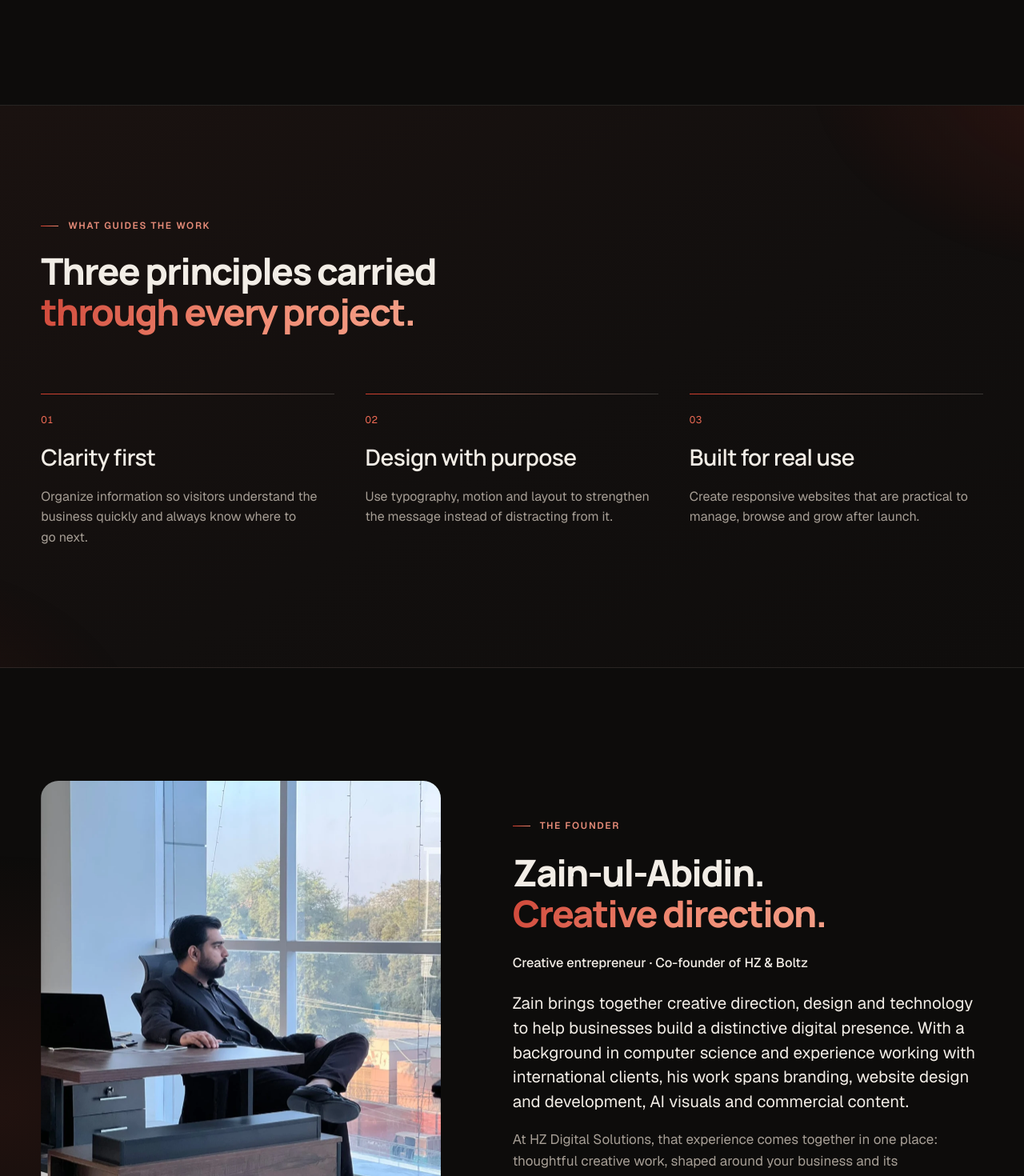
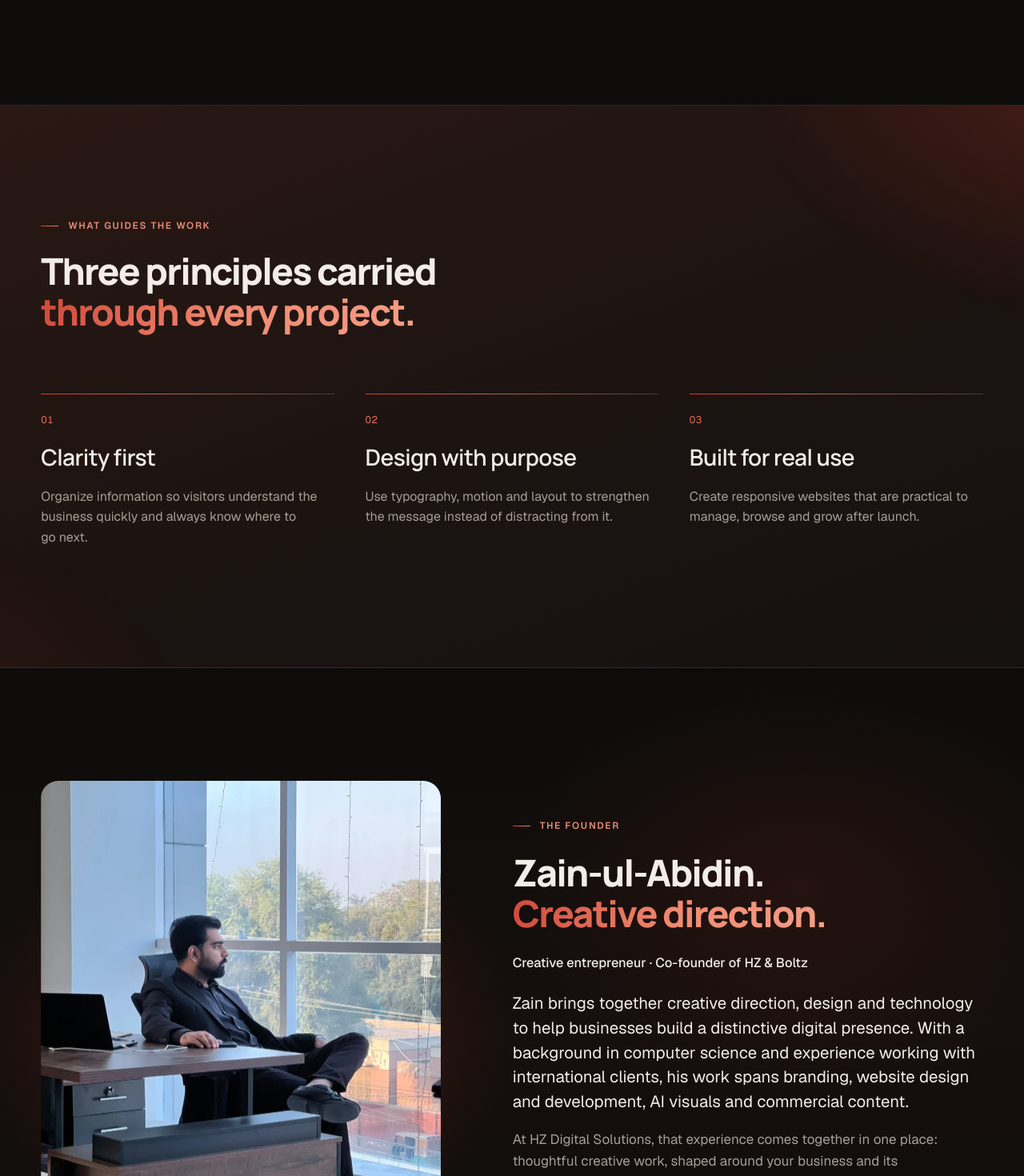
Before and after one commit to Shadow-134-code/digital, a Next.js app: page /about in a window 1280 px wide. Shown: the part 1440-2910 px from the top of the page at 80% size. Built offline with nearby package versions, Linux system fonts and the light colour scheme.

Commit message:
Quicker, calmer animation and clearer section backgrounds
Entrances and scroll reveals are shorter and travel less, especially on phones.
The looping card sheen and spinning star are removed. The Services section is
warmer and the founder section gets a red glow around the portrait.

```diff
--- a/app/globals.css
+++ b/app/globals.css
@@ -5,7 +5,7 @@
 /* ---------- Tokens ---------- */
 :root {
   --bg: #0d0c0b;
-  --bg-raised: #141210;
+  --bg-raised: #171312;
   --panel: #1b1816;
   --panel-hover: #221e1b;
   --line: rgba(242, 236, 228, 0.09);
@@ -129,7 +129,7 @@ em { font-style: normal; color: var(--muted); }
 }
 .label-index, .principle-num, .service-num, .step-num, .legal-num, .menu-index, .flow span { font-variant-numeric: tabular-nums; }
 .label::before { content: ''; width: 22px; height: 1px; background: linear-gradient(90deg, var(--accent), #f08a72); }
-[data-reveal].label::before, [data-reveal] > .label::before { transform-origin: left; transition: transform 1s var(--ease-out) calc(var(--d) + .15s); }
+[data-reveal].label::before, [data-reveal] > .label::before { transform-origin: left; transition: transform .7s var(--ease-out) calc(var(--d) + .1s); }
 [data-reveal][data-state="wait"].label::before { transform: scaleX(0); }
 .label-index { color: var(--accent-text); }
 .label:has(.label-index)::before { display: none; }
@@ -288,26 +288,26 @@ p { color: var(--muted); text-wrap: pretty; }
 }
 
 /* Hero content: animates on load and on every page change. */
-.enter-lines .ln > span { animation: line-up 1.1s var(--ease-out) both; animation-delay: calc(0.08s + var(--i) * 0.09s); }
-.enter { animation: fade-up 0.9s var(--ease-out) 0.05s both; }
-.enter-late { animation-delay: 0.38s; }
-.enter-media { animation: media-in 1.3s var(--ease-out) 0.3s both; }
+.enter-lines .ln > span { animation: line-up 0.8s var(--ease-out) both; animation-delay: calc(0.05s + var(--i) * 0.07s); }
+.enter { animation: fade-up 0.7s var(--ease-out) 0.05s both; }
+.enter-late { animation-delay: 0.25s; }
+.enter-media { animation: media-in 0.85s var(--ease-out) 0.2s both; }
 @keyframes line-up { from { transform: translateY(105%); } to { transform: none; } }
-@keyframes fade-up { from { opacity: 0; transform: translateY(18px); } to { opacity: 1; transform: none; } }
-@keyframes media-in { from { opacity: 0; transform: translateY(40px) scale(0.98); } to { opacity: 1; transform: none; } }
+@keyframes fade-up { from { opacity: 0; transform: translateY(14px); } to { opacity: 1; transform: none; } }
+@keyframes media-in { from { opacity: 0; transform: translateY(24px) scale(0.985); } to { opacity: 1; transform: none; } }
 
 /* Scroll reveals (states set by app/template.jsx). */
 /* "now" = already on screen at page load: plays the CSS entrance. "wait" -> "in" = revealed on scroll. */
 [data-reveal] { --d: 0s; }
-[data-reveal]:is(:not([data-state]), [data-state="now"]):not([data-reveal="mask"]) { animation: reveal-up 1s var(--ease-out) calc(0.2s + var(--d)) both; }
-[data-reveal="mask"]:is(:not([data-state]), [data-state="now"]) .ln > span { animation: line-up 1.05s var(--ease-out) both; animation-delay: calc(0.15s + var(--d) + var(--i) * 0.09s); }
-@keyframes reveal-up { from { opacity: 0; translate: 0 44px; } to { opacity: 1; translate: 0 0; } }
+[data-reveal]:is(:not([data-state]), [data-state="now"]):not([data-reveal="mask"]) { animation: reveal-up 0.7s var(--ease-out) calc(0.12s + var(--d)) both; }
+[data-reveal="mask"]:is(:not([data-state]), [data-state="now"]) .ln > span { animation: line-up 0.8s var(--ease-out) both; animation-delay: calc(0.1s + var(--d) + var(--i) * 0.07s); }
+@keyframes reveal-up { from { opacity: 0; translate: 0 22px; } to { opacity: 1; translate: 0 0; } }
 
-[data-reveal="up"], [data-reveal="media"] { transition: opacity 1s var(--ease-out) var(--d), translate 1.15s var(--ease-out) var(--d), clip-path 1.3s var(--ease-out) var(--d), scale 1.3s var(--ease-out) var(--d); }
-[data-reveal="up"][data-state="wait"] { opacity: 0; translate: 0 48px; }
-[data-reveal="media"][data-state="wait"] { opacity: 0; translate: 0 64px; scale: 0.97; clip-path: inset(18% 0 0 0 round var(--r-md)); }
+[data-reveal="up"], [data-reveal="media"] { transition: opacity .65s var(--ease-out) var(--d), translate .75s var(--ease-out) var(--d), clip-path .75s var(--ease-out) var(--d), scale .75s var(--ease-out) var(--d); }
+[data-reveal="up"][data-state="wait"] { opacity: 0; translate: 0 22px; }
+[data-reveal="media"][data-state="wait"] { opacity: 0; translate: 0 28px; scale: 0.985; clip-path: inset(10% 0 0 0 round var(--r-md)); }
 [data-reveal="media"][data-state="in"] { clip-path: inset(0 0 0 0 round var(--r-md)); }
-[data-reveal="mask"] .ln > span { transition: translate 1.1s var(--ease-out); transition-delay: calc(var(--d) + var(--i) * 0.09s); }
+[data-reveal="mask"] .ln > span { transition: translate .8s var(--ease-out); transition-delay: calc(var(--d) + var(--i) * 0.07s); }
 [data-reveal="mask"][data-state="wait"] .ln > span { translate: 0 105%; }
 
 /* ---------- Home hero ---------- */
@@ -403,16 +403,21 @@ button:hover > .play-badge { scale: 1.08; box-shadow: inset 0 1px rgba(255, 255,
 /* ---------- Sections ---------- */
 .section { position: relative; padding-block: var(--section) calc(var(--section) * 1.06); }
 .section-tight { padding-top: clamp(40px, 5vw, 72px); }
-.section-raised { background: linear-gradient(150deg, #1a1210 0%, #120f0e 55%, #0f0d0c 100%); border-block: 1px solid var(--line); overflow: clip; }
+.section-raised { background: linear-gradient(160deg, #2a1814 0%, #1d1411 50%, #151110 100%); border-block: 1px solid var(--line); overflow: clip; }
 .section-raised::before {
   content: ''; position: absolute; inset: -10%; pointer-events: none;
   background:
-    radial-gradient(42vw 28vw at 96% 4%, rgba(209, 60, 44, 0.16), transparent 70%),
-    radial-gradient(36vw 26vw at 0% 100%, rgba(150, 48, 34, 0.12), transparent 70%);
+    radial-gradient(50vw 34vw at 96% 4%, rgba(209, 60, 44, 0.26), transparent 70%),
+    radial-gradient(42vw 30vw at 0% 100%, rgba(150, 48, 34, 0.2), transparent 70%);
   animation: light-drift 16s ease-in-out infinite alternate-reverse;
 }
-.studio { background: radial-gradient(40vw 30vw at 100% 20%, rgba(183, 53, 41, 0.08), transparent 70%); }
-.founder-teaser { background: radial-gradient(46vw 40vw at 0% 60%, rgba(137, 50, 38, 0.16), transparent 62%); }
+.studio { background: radial-gradient(44vw 32vw at 100% 20%, rgba(183, 53, 41, 0.12), transparent 70%); }
+.founder-teaser {
+  background:
+    radial-gradient(38vw 34vw at 24% 50%, rgba(196, 62, 44, 0.30), transparent 68%),
+    radial-gradient(40vw 30vw at 78% 30%, rgba(150, 48, 34, 0.14), transparent 70%),
+    linear-gradient(180deg, var(--bg) 0%, #150f0d 50%, var(--bg) 100%);
+}
 .section-head {
   position: relative;
   display: grid; grid-template-columns: minmax(0, 1.55fr) minmax(0, 1fr); align-items: end;
@@ -438,7 +443,7 @@ button:hover > .play-badge { scale: 1.08; box-shadow: inset 0 1px rgba(255, 255,
 .principles li::before {
   content: ''; position: absolute; top: -1px; left: 0; width: 100%; height: 1px;
   background: linear-gradient(90deg, var(--accent), rgba(240, 138, 114, 0.6) 40%, transparent);
-  transform-origin: left; transition: transform 1.3s var(--ease-out) calc(var(--d) + .2s);
+  transform-origin: left; transition: transform .9s var(--ease-out) calc(var(--d) + .12s);
 }
 .principles li[data-state="wait"]::before { transform: scaleX(0); }
 .principles h3 { font-family: var(--ff-display); font-weight: 600; font-size: 1.35rem; letter-spacing: -0.02em; }
@@ -464,7 +469,7 @@ button:hover > .play-badge { scale: 1.08; box-shadow: inset 0 1px rgba(255, 255,
   border: 1px solid var(--card-line); border-radius: 22px;
   background: var(--card-bg);
   box-shadow: inset 0 1px rgba(255, 255, 255, 0.05), 0 20px 50px -30px rgba(0, 0, 0, 0.8);
-  transition: opacity 1s var(--ease-out) var(--d), translate 1.15s var(--ease-out) var(--d),
+  transition: opacity .65s var(--ease-out) var(--d), translate .75s var(--ease-out) var(--d),
     transform .5s var(--ease-out), border-color .35s ease, box-shadow .5s ease;
 }
 .capability-card::before {
@@ -500,13 +505,6 @@ button:hover > .play-badge { scale: 1.08; box-shadow: inset 0 1px rgba(255, 255,
 .capability-card--featured { background: linear-gradient(150deg, #d9503f 0%, #b8352c 55%, #8f2622 100%); border-color: rgba(250, 160, 135, 0.4); box-shadow: inset 0 1px rgba(255, 255, 255, 0.2), 0 30px 70px -30px rgba(209, 60, 44, 0.7); }
 .capability-card--featured::after { background: radial-gradient(380px circle at var(--mx) var(--my), rgba(255, 210, 190, 0.22), transparent 62%); }
 .capability-card--featured::before { background: linear-gradient(90deg, transparent, #fff, transparent); }
-/* a slow sheen keeps the featured card alive */
-.capability-card--featured > .capability-top::after {
-  content: ''; position: absolute; inset: 0; z-index: -1; border-radius: inherit; pointer-events: none;
-  background: linear-gradient(115deg, transparent 35%, rgba(255, 255, 255, 0.13) 50%, transparent 65%);
-  background-size: 250% 100%; animation: sheen 6s ease-in-out infinite;
-}
-@keyframes sheen { 0%, 30% { background-position: 120% 0; } 70%, 100% { background-position: -20% 0; } }
 .capability-card--featured h3, .capability-card--featured p, .capability-card--featured li, .capability-card--featured .capability-link { color: #fff; }
 .capability-card--featured .capability-num { color: rgba(255, 240, 234, 0.75); }
 .capability-card--featured .capability-icon, .capability-card--featured:hover .capability-icon { color: #c13a2f; background: #fff6f2; border-color: #fff; box-shadow: 0 10px 24px -10px rgba(60, 10, 5, 0.6); }
@@ -522,8 +520,7 @@ button:hover > .play-badge { scale: 1.08; box-shadow: inset 0 1px rgba(255, 255,
   display: flex; align-items: center; gap: 22px; margin-top: 20px; padding: 22px 28px;
   border: 1px solid var(--card-line); border-radius: 22px; background: var(--card-bg);
 }
-.partnership-star { font-size: 40px; line-height: 1; color: #e35f4c; animation: spin 18s linear infinite; }
-@keyframes spin { to { rotate: 360deg; } }
+.partnership-star { font-size: 40px; line-height: 1; color: #e35f4c; }
 .partnership-note p { font-size: 14px; line-height: 1.7; color: #ae9790; }
 .partnership-note strong { font-weight: 500; color: #e5d1ca; }
 .partnership-note > a { margin-left: auto; font-size: 14px; }
@@ -767,7 +764,7 @@ button:hover > .play-badge { scale: 1.08; box-shadow: inset 0 1px rgba(255, 255,
   padding: 26px; overflow: hidden;
   border: 1px solid var(--card-line); border-radius: 22px; background: var(--card-bg);
   box-shadow: inset 0 1px rgba(255, 255, 255, 0.05);
-  transition: opacity 1s var(--ease-out) var(--d), translate 1.15s var(--ease-out) var(--d),
+  transition: opacity .65s var(--ease-out) var(--d), translate .75s var(--ease-out) var(--d),
     border-color .35s ease, transform .5s var(--ease-out), box-shadow .5s ease;
 }
 @media (hover: hover) and (pointer: fine) {
@@ -962,6 +959,8 @@ button:hover > .play-badge { scale: 1.08; box-shadow: inset 0 1px rgba(255, 255,
 
 @media (max-width: 640px) {
   body { font-size: 1rem; }
+  [data-reveal="up"][data-state="wait"] { translate: 0 14px; }
+  [data-reveal="media"][data-state="wait"] { translate: 0 16px; scale: 1; clip-path: inset(6% 0 0 0 round var(--r-md)); }
   .brand-mark { height: 38px; }
   .brand-name { font-size: 15px; }
   .brand-name span { font-size: 8px; margin-top: 4px; }
```
